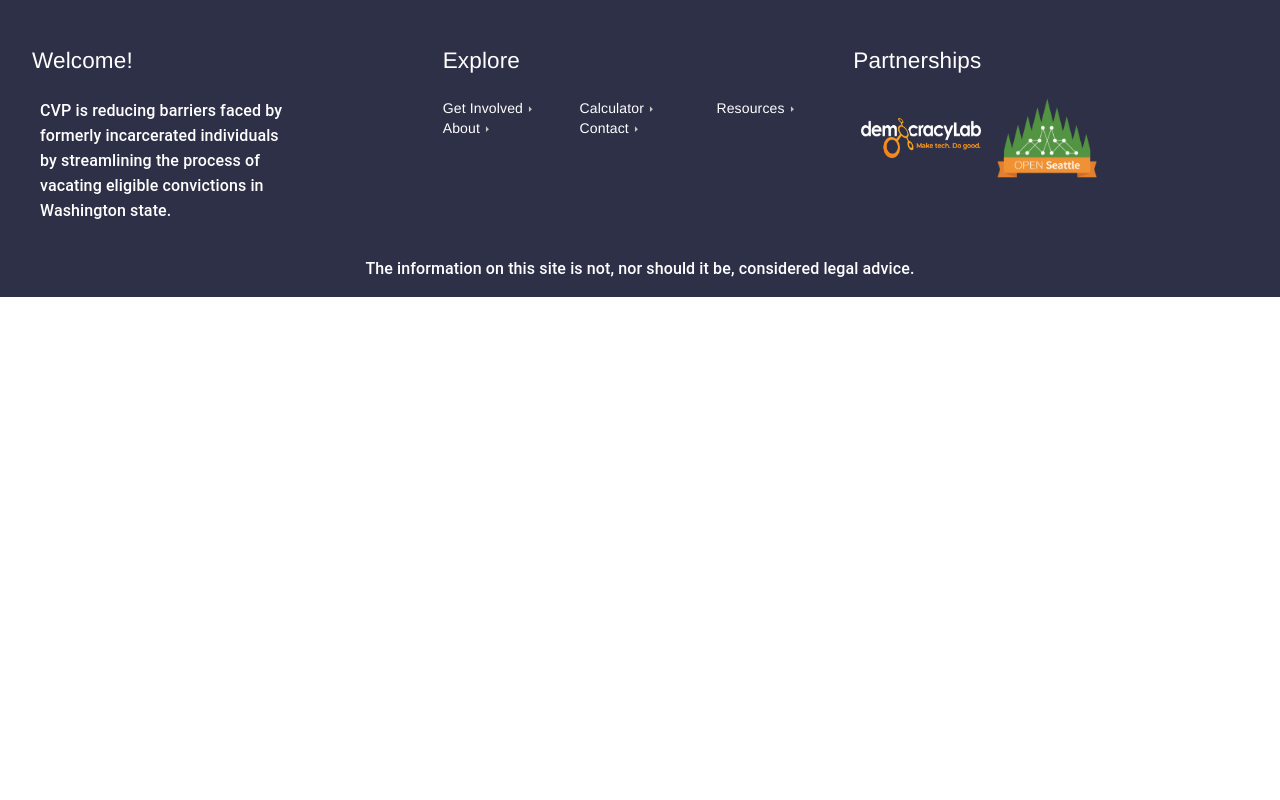
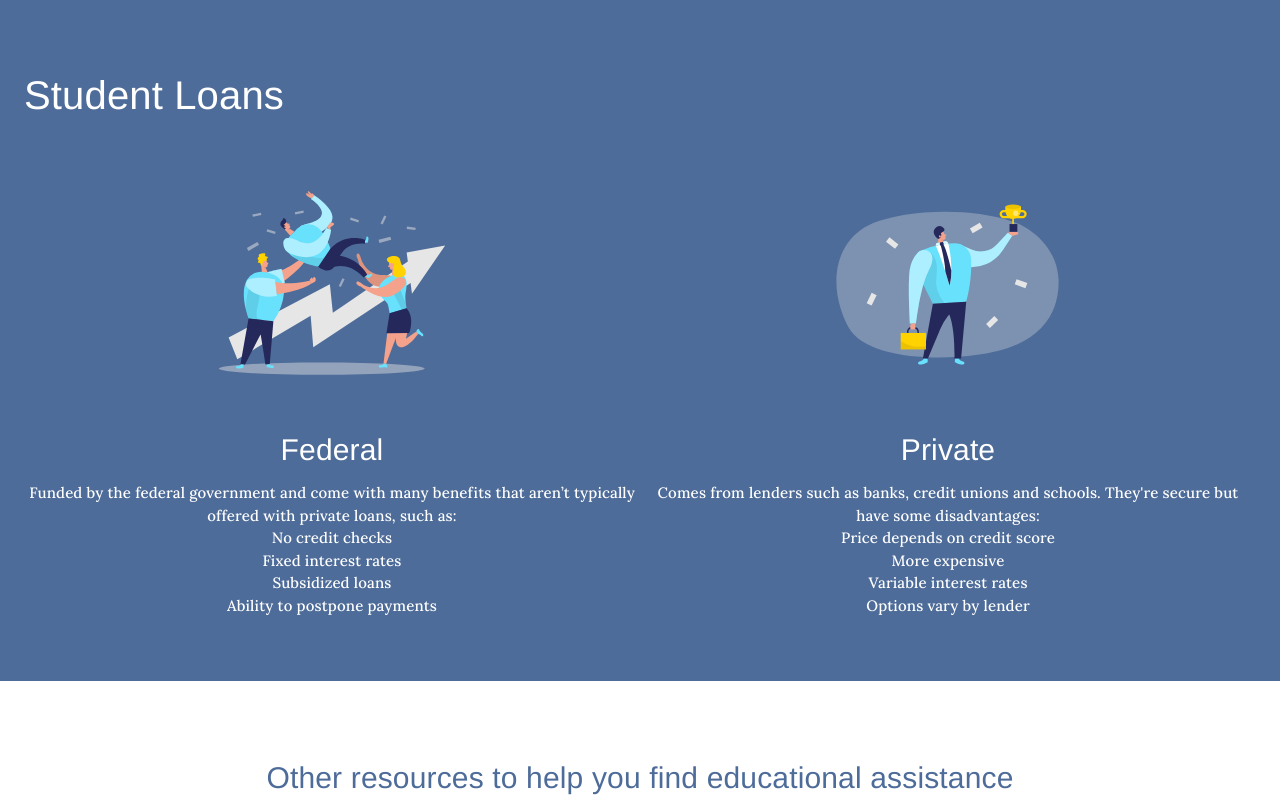
Before and after one commit to openseattle/clearviction-v1, a React (Create React App) app: page /resources/assistance/education in a window 1280 px wide. Shown: the part 1980-2780 px from the top of the page. Before the commit the page ends 2277 px from the top, so only its background shows below. Built offline with nearby package versions, Linux system fonts and the light colour scheme.

Commit message:
rename to hook format

```diff
--- a/src/Components/HousingFinderList.jsx
+++ b/src/Components/HousingFinderList.jsx
@@ -1,9 +1,9 @@
 import { List, ListItem, Grid, Typography, Link, } from "@material-ui/core";
 import { Email, HomeWorkOutlined, Call } from "@material-ui/icons";
-import { ResourcesStyles } from "../Styles/ResourcesStyles";
+import { useResourcesStyles } from "../Styles/useResourcesStyles";
 
 const HousingFinderList = ({ resources }) => {
-  const classes = ResourcesStyles();
+  const classes = useResourcesStyles();
   return (
     <List>
       {resources.map((contact, idx) => (
--- a/src/Components/PublicHousingList.jsx
+++ b/src/Components/PublicHousingList.jsx
@@ -8,10 +8,10 @@ import {
 } from "@material-ui/core";
 import { HomeWorkOutlined } from "@material-ui/icons";
 import { Call } from "@material-ui/icons";
-import { ResourcesStyles } from "../Styles/ResourcesStyles";
+import { useResourcesStyles } from "../Styles/useResourcesStyles";
 
 const PublicHousingList = ({ publicAssociations }) => {
-  const classes = ResourcesStyles();
+  const classes = useResourcesStyles();
   return (
     <List className={classes.publicHousingListStyle}>
       {publicAssociations.map((association, idx) => (
--- a/src/Components/ShelterList.jsx
+++ b/src/Components/ShelterList.jsx
@@ -8,10 +8,10 @@ import {
 } from "@material-ui/core";
 import { HomeWorkOutlined } from "@material-ui/icons";
 import { Call } from "@material-ui/icons";
-import { ResourcesStyles } from "../Styles/ResourcesStyles";
+import { useResourcesStyles } from "../Styles/useResourcesStyles";
 
 const ShelterList = ({ shelters }) => {
-  const classes = ResourcesStyles();
+  const classes = useResourcesStyles();
   return (
     <List>
       {shelters.map((shelter, idx) => (
--- a/src/Styles/ResourcesStyles.js
+++ b/src/Styles/useResourcesStyles.js
@@ -1,6 +1,6 @@
 import { makeStyles } from "@material-ui/core";
 
-export const ResourcesStyles = makeStyles((theme) => ({
+export const useResourcesStyles = makeStyles((theme) => ({
   darkBlueBackground: {
     backgroundColor: theme.palette.primary.dark,
     color: "white",
@@ -20,6 +20,11 @@ export const ResourcesStyles = makeStyles((theme) => ({
   headingStyle: {
     marginTop: theme.spacing(2),
     marginBottom: theme.spacing(2),
+  },
+  colorfulHeadingStyle: {
+    marginTop: theme.spacing(2),
+    marginBottom: theme.spacing(2),
+    color: theme.palette.primary.light,
   },
   contentTextStyle: {
     marginTop: theme.spacing(2),
--- a/src/Subpages/Resources/AssistanceEducation.jsx
+++ b/src/Subpages/Resources/AssistanceEducation.jsx
@@ -1,11 +1,19 @@
 import { Box, Container, Grid, Typography } from "@material-ui/core";
-import { ResourcesStyles } from "../../Styles/ResourcesStyles";
+import { useResourcesStyles } from "../../Styles/useResourcesStyles";
 import ListItemMobileSnap from "../../ui-kit/ListItemMobileSnap";
 import wallet from "../../Assets/wallet.svg";
 import { IconWithHeaderAndText } from "../WhyVacate/IconWithHeaderAndText";
-import { LocalAtmOutlined, CreateOutlined, AssignmentIndOutlined  } from "@material-ui/icons";
+import {
+  LocalAtmOutlined,
+  CreateOutlined,
+  AssignmentIndOutlined,
+} from "@material-ui/icons";
+import TeamSuccess from "../../Assets/team_success.svg";
+import Achievement from "../../Assets/achievement.svg";
+import { TextWithImage } from "../WhyVacate/TextWithImage";
+
 const AssistanceEducation = () => {
-  const classes = ResourcesStyles();
+  const classes = useResourcesStyles();
   return (
     <>
       <Container className={classes.regularContainer} maxWidth="lg">
@@ -76,7 +84,7 @@ const AssistanceEducation = () => {
             icon={LocalAtmOutlined}
             header={"Free Application for Federal Student Aid (FAFSA)"}
             text={[
-              "The main Federal Student Aid, necessary to apply for further grants. May be completed online at FAFSA’s website.",
+              "The main Federal Student Aid, necessary to apply for further. May be completed online at FAFSA’s website.",
             ]}
           />
           <IconWithHeaderAndText
@@ -95,6 +103,51 @@ const AssistanceEducation = () => {
           />
         </Box>
       </Container>
+      <Box className={classes.lightBlueBackGround}>
+        <Container>
+          <Typography className={classes.headingStyle} variant="h2">
+            Student Loans
+          </Typography>
+          <Grid container>
+            <TextWithImage
+              cols={6}
+              img={TeamSuccess}
+              header={"Federal"}
+              text={[
+                "Funded by the federal government and come with many benefits that aren’t typically offered with private loans, such as:",
+                "No credit checks",
+                "Fixed interest rates",
+                "Subsidized loans",
+                "Ability to postpone payments",
+              ]}
+              altStyle
+            />
+
+            <TextWithImage
+              cols={6}
+              img={Achievement}
+              header={"Private"}
+              text={[
+                "Comes from lenders such as banks, credit unions and schools. They're secure but have some disadvantages: ",
+                "Price depends on credit score",
+                "More expensive",
+                "Variable interest rates",
+                "Options vary by lender",
+              ]}
+              altStyle
+            />
+          </Grid>
+        </Container>
+      </Box>
+      <Container className={classes.regularContainer}>
+        <Typography
+          className={classes.colorfulHeadingStyle}
+          variant="h3"
+          align="center"
+        >
+          Other resources to help you find educational assistance
+        </Typography>
+      </Container>
     </>
   );
 };
--- a/src/Subpages/Resources/AssistanceEmployment.jsx
+++ b/src/Subpages/Resources/AssistanceEmployment.jsx
@@ -1,12 +1,12 @@
 import { Box, Container, Grid, Link, Typography } from "@material-ui/core";
-import { ResourcesStyles } from "../../Styles/ResourcesStyles";
+import { useResourcesStyles } from "../../Styles/useResourcesStyles";
 import officeWork from "../../Assets/office_work.svg";
 import worldMap from "../../Assets/world_map.svg";
 import ListItemMobileSnap from "../../ui-kit/ListItemMobileSnap";
 import SecondaryButton from "../../ui-kit/SecondaryButton";
 
 const AssistanceEmployment = () => {
-  const classes = ResourcesStyles();
+  const classes = useResourcesStyles();
   return (
     <>
       <Box className={classes.darkBlueBackground}>
--- a/src/Subpages/Resources/AssistanceHousing.jsx
+++ b/src/Subpages/Resources/AssistanceHousing.jsx
@@ -7,7 +7,7 @@ import {
   ListItem,
 } from "@material-ui/core";
 import TabPanelGroup from "../../Components/TabPanelGroup";
-import { ResourcesStyles } from "../../Styles/ResourcesStyles";
+import { useResourcesStyles } from "../../Styles/useResourcesStyles";
 import ShelterList from "../../Components/ShelterList";
 import {
   forMen,
@@ -56,7 +56,7 @@ const housingAssistanceAccord = [
   },
 ];
 const AssistanceHousing = () => {
-  const classes = ResourcesStyles();
+  const classes = useResourcesStyles();
   return (
     <>
       <Box className={classes.darkBlueBackground}>
--- a/src/Subpages/Resources/GatherDocuments.jsx
+++ b/src/Subpages/Resources/GatherDocuments.jsx
@@ -2,7 +2,7 @@ import { Container, Typography } from "@material-ui/core";
 import TabPanelGroup from "../../Components/TabPanelGroup";
 import AlternativeAccord from "../../Components/AlternativeAccord";
 import BackgroundReportHelp from "./BackgroundReportHelp";
-import { ResourcesStyles } from "../../Styles/ResourcesStyles";
+import { useResourcesStyles } from "../../Styles/useResourcesStyles";
 import BulletedListMui from "../../ui-kit/BulletedListMui";
 
 const nwJusticeProjectLink = (
@@ -171,7 +171,7 @@ const gatherDocumentsTabGroup = [
   { index: 1, label: "My Records", content: <BackgroundReportHelp /> },
 ];
 export const GatherDocuments = () => {
-  const classes = ResourcesStyles();
+  const classes = useResourcesStyles();
   return (
     <Container maxWidth={"sm"}>
       <Typography className={classes.headingStyle} variant={"h2"}>
--- a/src/Subpages/Resources/LearnMore.jsx
+++ b/src/Subpages/Resources/LearnMore.jsx
@@ -1,7 +1,7 @@
 import { Container, Box, Typography, List, ListItem } from "@material-ui/core";
 import ListItemMobileSnap from "../../ui-kit/ListItemMobileSnap";
 import brainstorm from "../../Assets/brainstorming_session.svg";
-import { ResourcesStyles } from "../../Styles/ResourcesStyles";
+import { useResourcesStyles } from "../../Styles/useResourcesStyles";
 
 const links = [
   {
@@ -27,7 +27,7 @@ const links = [
 ];
 
 export const LearnMore = () => {
-  const classes = ResourcesStyles();
+  const classes = useResourcesStyles();
   return (
     <Container className={classes.regularContainer}>
       <ListItemMobileSnap
--- a/src/Subpages/Resources/ScheduleHearing.jsx
+++ b/src/Subpages/Resources/ScheduleHearing.jsx
@@ -1,7 +1,7 @@
 import { Container, List, ListItem, Typography } from "@material-ui/core";
 import AlternativeAccord from "../../Components/AlternativeAccord";
 import TabPanelGroup from "../../Components/TabPanelGroup";
-import { ResourcesStyles } from "../../Styles/ResourcesStyles";
+import { useResourcesStyles } from "../../Styles/useResourcesStyles";
 import BulletedListMui from "../../ui-kit/BulletedListMui";
 
 const LFODetails = (
@@ -229,7 +229,7 @@ const scheduleHearingTabPanelGroup = [
   },
 ];
 export const ScheduleHearing = () => {
-  const classes = ResourcesStyles();
+  const classes = useResourcesStyles();
   return (
     <Container maxWidth={"sm"}>
       <Typography className={classes.headingStyle} variant="h2">
--- a/src/Subpages/Resources/TheProcessPage.jsx
+++ b/src/Subpages/Resources/TheProcessPage.jsx
@@ -1,7 +1,7 @@
 import { Box, Container, Typography } from "@material-ui/core";
 import teamBuilding from "../../Assets/team_building.svg";
 import HeroPanel from "../../Components/HeroPanel";
-import { ResourcesStyles } from "../../Styles/ResourcesStyles";
+import { useResourcesStyles } from "../../Styles/useResourcesStyles";
 import ListItemMobileSnap from "../../ui-kit/ListItemMobileSnap";
 import SecondaryButton from "../../ui-kit/SecondaryButton";
 import { GatherDocuments } from "./GatherDocuments";
@@ -9,7 +9,7 @@ import { LearnMore } from "./LearnMore";
 import { ScheduleHearing } from "./ScheduleHearing";
 
 const TheProcessPage = () => {
-  const classes = ResourcesStyles();
+  const classes = useResourcesStyles();
   return (
     <>
       <Container>
--- a/src/Subpages/WhyVacate/TextWithImage.jsx
+++ b/src/Subpages/WhyVacate/TextWithImage.jsx
@@ -10,6 +10,10 @@ const useStyles = makeStyles((theme) => ({
         color: theme.palette.primary.light,
         paddingBottom: theme.spacing(2),
       },
+    altHeadingRoles: {
+        color: "white",
+        paddingBottom: theme.spacing(2)
+    },
     roleImage: {
         height: 300,
         width: 300,
@@ -18,7 +22,7 @@ const useStyles = makeStyles((theme) => ({
 
 export const TextWithImage = (props) => {
     const classes = useStyles();
-    const { img, header, text, cols } = props;
+    const { img, header, text, cols, altStyle } = props;
     const textItems = text.map((t, idx) => (
         <Typography key={idx} variant="body1" align="center">
             {t}
@@ -31,7 +35,7 @@ export const TextWithImage = (props) => {
                 <Box component="img" src={img} className={classes.roleImage} />
             </Box>
             <Typography
-                className={classes.headingRoles}
+                className={altStyle ? classes.altHeadingRoles : classes.headingRoles}
                 variant="h3"
                 align="center"
                 >
```
